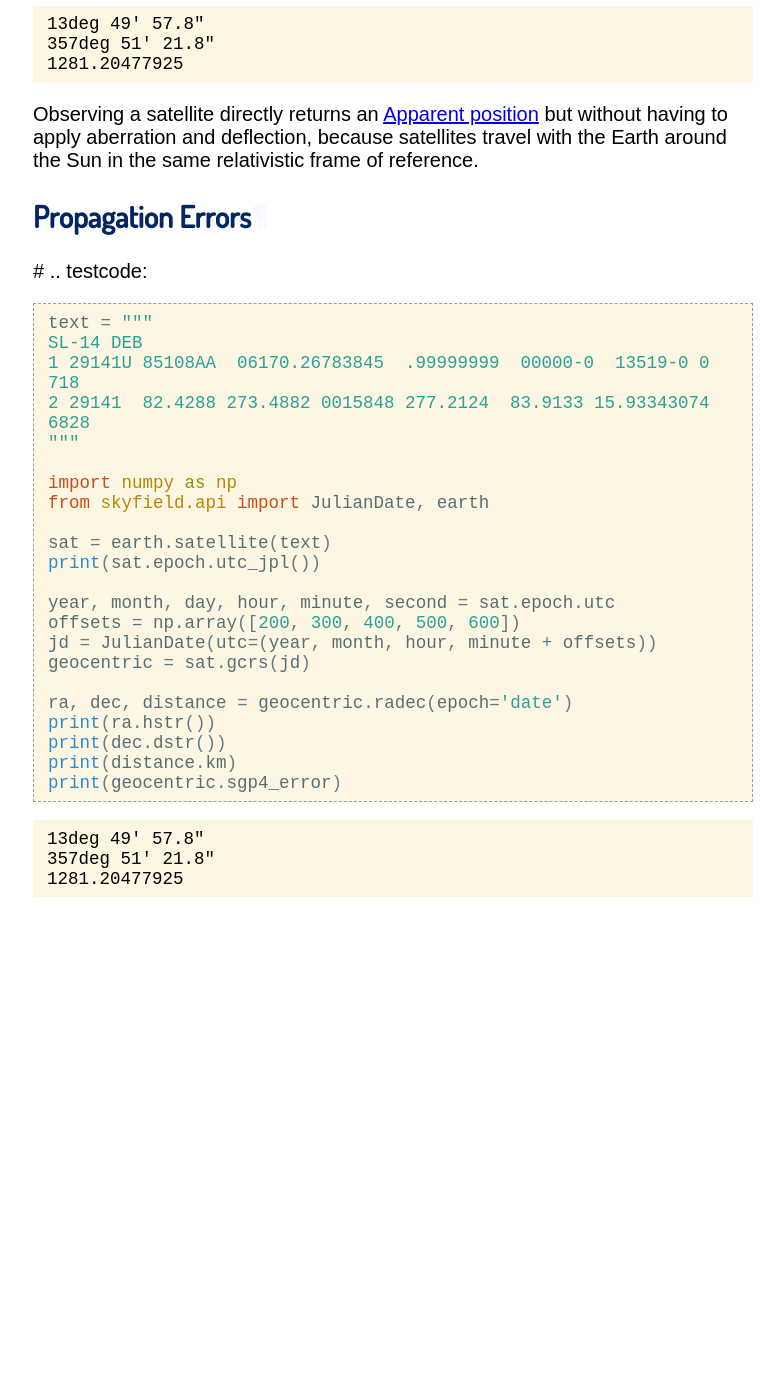
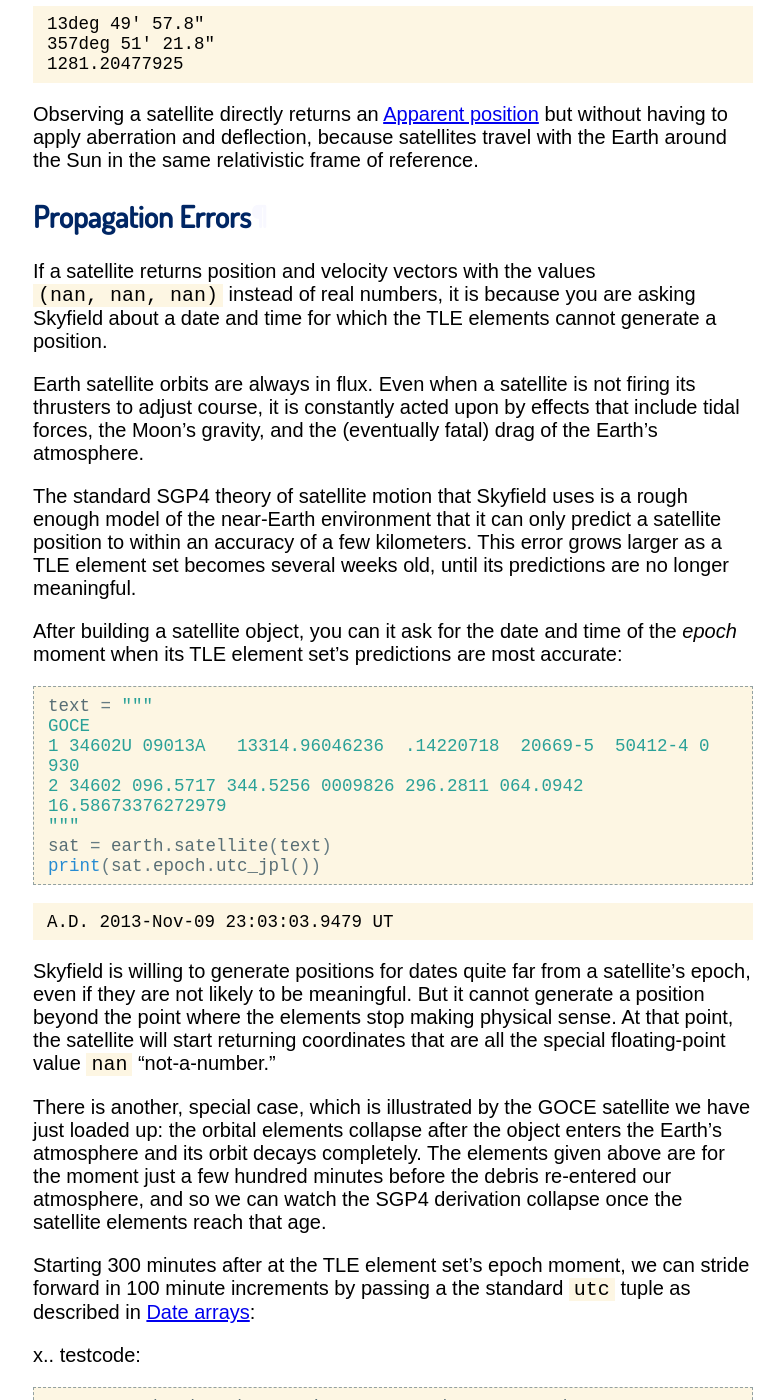
Before and after one commit to skyfielders/python-skyfield, a Sphinx documentation site: the page built from skyfield/documentation/earth-satellites.rst, in a window 1280 px wide and 1400 px high, scrolled down 759 px. Shown: the whole window, without its empty margins (247-1031 px from the left). Built offline with Sphinx 7.4.7, drawn with Linux system fonts in a browser that asks for light colours; before the commit the page ends 1674 px from its top, so only the background shows below that; some of the changed text lies outside the part shown.

Commit message:
Start drafting more Earth-satellite documentation

```diff
--- a/skyfield/documentation/earth-satellites.rst
+++ b/skyfield/documentation/earth-satellites.rst
@@ -11,9 +11,9 @@
 by downloading fresh orbital elements for your object of interest
 from the
 `NORAD Two-Line Element Sets <http://celestrak.com/NORAD/elements/>`_
-page of the Celestrak web site.
+(TLE) page of the Celestrak web site.
 
-Once you have acquired the two lines of orbital elements,
+Once you have acquired the two-line orbital elements,
 simply read them from a file or paste them directly into your script
 to find out whether a satellite is above your local horizon:
 
@@ -51,33 +51,105 @@
 Propagation Errors
 ==================
 
-# .. testcode::
+If a satellite returns position and velocity vectors
+with the values ``(nan, nan, nan)`` instead of real numbers,
+it is because you are asking Skyfield about a date and time
+for which the TLE elements cannot generate a position.
+
+Earth satellite orbits are always in flux.
+Even when a satellite is not firing its thrusters to adjust course,
+it is constantly acted upon by effects
+that include tidal forces, the Moon’s gravity,
+and the (eventually fatal) drag of the Earth’s atmosphere.
+
+The standard SGP4 theory of satellite motion that Skyfield uses
+is a rough enough model of the near-Earth environment
+that it can only predict a satellite position
+to within an accuracy of a few kilometers.
+This error grows larger as a TLE element set becomes several weeks old,
+until its predictions are no longer meaningful.
+
+After building a satellite object,
+you can it ask for the date and time
+of the *epoch* moment when its TLE element set’s predictions
+are most accurate:
+
+.. testcode::
 
     text = """
-    SL-14 DEB
-    1 29141U 85108AA  06170.26783845  .99999999  00000-0  13519-0 0   718
-    2 29141  82.4288 273.4882 0015848 277.2124  83.9133 15.93343074  6828
+    GOCE
+    1 34602U 09013A   13314.96046236  .14220718  20669-5  50412-4 0   930
+    2 34602 096.5717 344.5256 0009826 296.2811 064.0942 16.58673376272979
     """
-
-    import numpy as np
-    from skyfield.api import JulianDate, earth
-
     sat = earth.satellite(text)
     print(sat.epoch.utc_jpl())
 
+.. testoutput::
+
+    A.D. 2013-Nov-09 23:03:03.9479 UT
+
+Skyfield is willing to generate positions
+for dates quite far from a satellite’s epoch,
+even if they are not likely to be meaningful.
+But it cannot generate a position
+beyond the point where the elements stop making physical sense.
+At that point, the satellite will start returning coordinates
+that are all the special floating-point value ``nan`` “not-a-number.”
+
+There is another, special case,
+which is illustrated by the GOCE satellite we have just loaded up:
+the orbital elements collapse
+after the object enters the Earth’s atmosphere
+and its orbit decays completely.
+The elements given above are for the moment just a few hundred minutes
+before the debris re-entered our atmosphere,
+and so we can watch the SGP4 derivation collapse
+once the satellite elements reach that age.
+
+Starting 300 minutes after at the TLE element set’s epoch moment,
+we can stride forward in 100 minute increments
+by passing a the standard ``utc`` tuple
+as described in :ref:`date-arrays`:
+
+x.. testcode::
+
     year, month, day, hour, minute, second = sat.epoch.utc
-    offsets = np.array([200, 300, 400, 500, 600])
-    jd = JulianDate(utc=(year, month, hour, minute + offsets))
+    offsets = [100, 200, 300, 400, 500, 600]
+    # offsets = range(-100, -90)
+    jd = JulianDate(utc=(year, month, day, hour, minute-1000))
     geocentric = sat.gcrs(jd)
 
+    x, y, z = geocentric.position.km
+    print(jd.utc_jpl())
+    print(x)
+
+x.. testoutput::
+
+
+
+x.. testcode::
+
     ra, dec, distance = geocentric.radec(epoch='date')
-    print(ra.hstr())
-    print(dec.dstr())
-    print(distance.km)
+    print(ra.hms())
+
+x.. testoutput::
+
+
+
+x.. testcode::
+
     print(geocentric.sgp4_error)
 
-.. testoutput::
+x.. testoutput::
 
-    13deg 49' 57.8"
-    357deg 51' 21.8"
-    1281.20477925
+
+
+.. testsetup::
+
+    import numpy as np
+    np.set_printoptions(suppress=True, precision=4)
+
+.. testcleanup::
+
+    import numpy as np
+    np.set_printoptions(precision=8)
```
Also changed, not shown: other parts of skyfield/documentation/earth-satellites.rst (+1 -1 lines), earth-satellites.ipynb (added), 1 other file.
